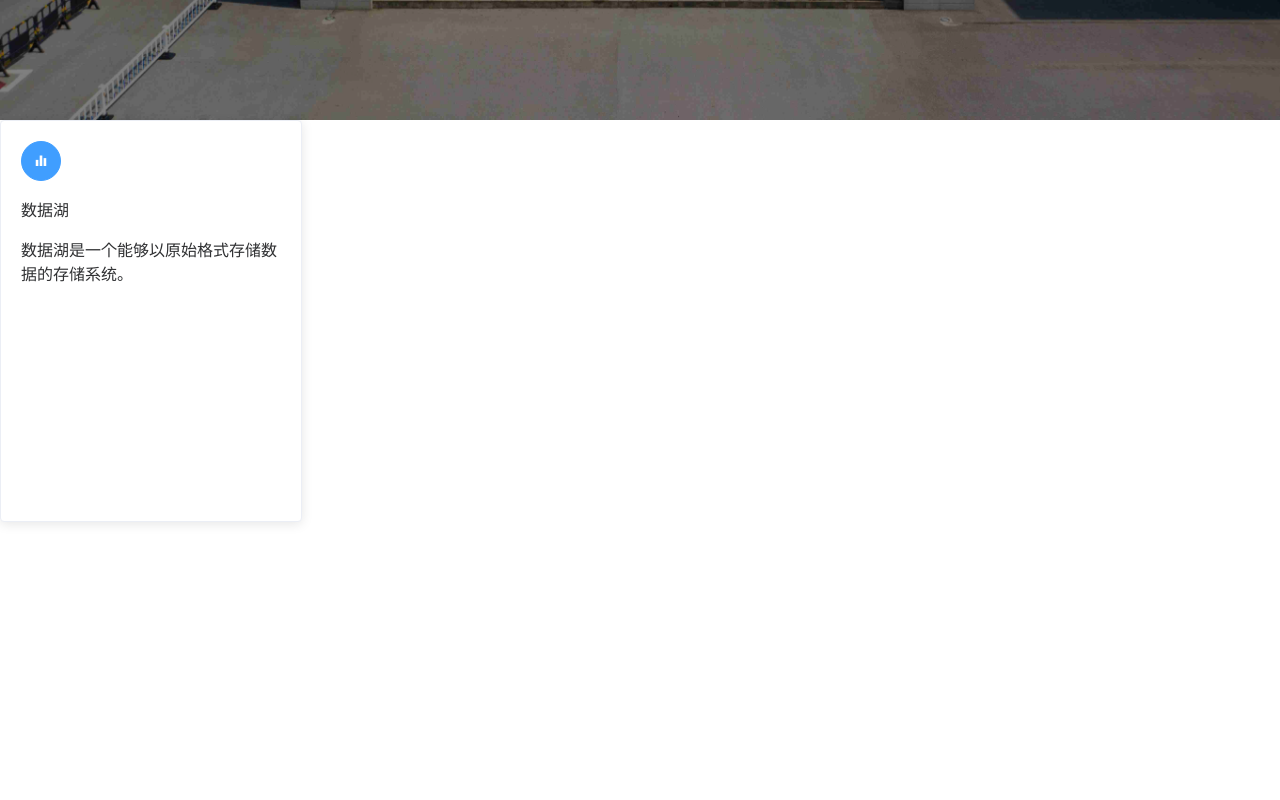
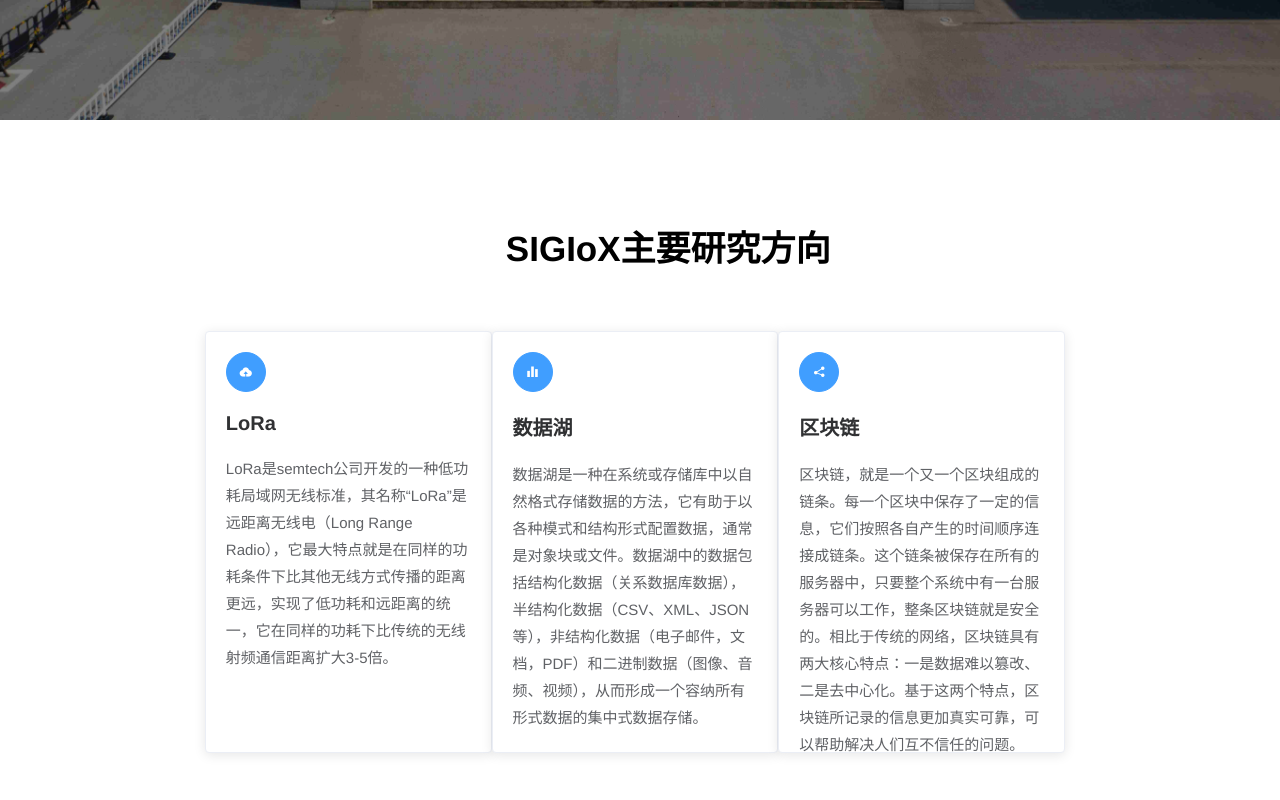
Before and after one commit to mryinlc/sigiox-website, a Vue app: page /#/index in a window 1280 px wide. Before the commit this address led to /#/. Shown: the part 680-1480 px from the top of the page. Built offline with nearby package versions, Linux system fonts and the light colour scheme.

Commit message:
完善首页introduction

```diff
--- a/src/App.vue
+++ b/src/App.vue
@@ -26,5 +26,7 @@ a {
 body {
   margin: 0;
   padding: 0;
+  font-family: 'Helvetica Neue', Helvetica, 'PingFang SC', 'Hiragino Sans GB',
+    'Microsoft YaHei', '微软雅黑', Arial, sans-serif;
 }
 </style>
--- a/src/components/Home.vue
+++ b/src/components/Home.vue
@@ -12,11 +12,16 @@
     <div class="page">
       <div class="header"></div>
       <div class="medium">
-        <introduce-block :content="contentList[0]">
-          <el-button type="primary"
-                     icon="el-icon-s-data"
-                     circle></el-button>
-        </introduce-block>
+        <p class="introduce-title">SIGIoX主要研究方向</p>
+        <div class="introduce">
+          <introduce-block v-for="(content, idx) in contentList"
+                           :key="idx"
+                           :content="content">
+            <el-button type="primary"
+                       :icon="content.icon"
+                       circle></el-button>
+          </introduce-block>
+        </div>
         <!-- <el-row>
           <el-button>默认按钮</el-button>
           <el-button type="primary">主要按钮</el-button>
@@ -46,8 +51,20 @@ export default {
     return {
       contentList: [
         {
+          title: 'LoRa',
+          text: 'LoRa是semtech公司开发的一种低功耗局域网无线标准，其名称“LoRa”是远距离无线电（Long Range Radio），它最大特点就是在同样的功耗条件下比其他无线方式传播的距离更远，实现了低功耗和远距离的统一，它在同样的功耗下比传统的无线射频通信距离扩大3-5倍。',
+          icon: 'el-icon-upload'
+        },
+        {
           title: '数据湖',
-          text: '数据湖是一个能够以原始格式存储数据的存储系统。'
+          text: '数据湖是一种在系统或存储库中以自然格式存储数据的方法，它有助于以各种模式和结构形式配置数据，通常是对象块或文件。数据湖中的数据包括结构化数据（关系数据库数据），半结构化数据（CSV、XML、JSON等），非结构化数据（电子邮件，文档，PDF）和二进制数据（图像、音频、视频），从而形成一个容纳所有形式数据的集中式数据存储。',
+          icon: 'el-icon-s-data'
+
+        },
+        {
+          title: '区块链',
+          text: '区块链，就是一个又一个区块组成的链条。每一个区块中保存了一定的信息，它们按照各自产生的时间顺序连接成链条。这个链条被保存在所有的服务器中，只要整个系统中有一台服务器可以工作，整条区块链就是安全的。相比于传统的网络，区块链具有两大核心特点：一是数据难以篡改、二是去中心化。基于这两个特点，区块链所记录的信息更加真实可靠，可以帮助解决人们互不信任的问题。',
+          icon: 'el-icon-share'
         }
       ]
     }
@@ -117,6 +134,20 @@ export default {
 .medium {
   flex: 1 0 auto;
   height: 1000px;
+  padding: 100px 0 100px 16%;
+}
+
+.medium .introduce {
+  width: 80%;
+  display: flex;
+  flex-direction: row nowrap;
+  justify-content: space-around;
+}
+
+.medium .introduce-title {
+  margin: 0 auto 60px 28%;
+  font-weight: 700;
+  font-size: 35px;
 }
 
 .footer {
--- a/src/components/content_structures/IntroduceBlock.vue
+++ b/src/components/content_structures/IntroduceBlock.vue
@@ -3,7 +3,7 @@
     <div>
       <slot></slot>
       <p id="title">{{content.title}}</p>
-      <p>{{content.text}}</p>
+      <p id="content">{{content.text}}</p>
     </div>
   </el-card>
 </template>
@@ -22,7 +22,17 @@ export default {
 
 <style scoped>
 .box-card {
-  height: 400px;
-  width: 300px;
+  height: 420px;
+  width: 350px;
+}
+#title {
+  font-weight: 600;
+  font-size: 20px;
+}
+#content {
+  color: #606266;
+  font-weight: 350;
+  font-size: 15px;
+  line-height: 27px;
 }
 </style>
```
